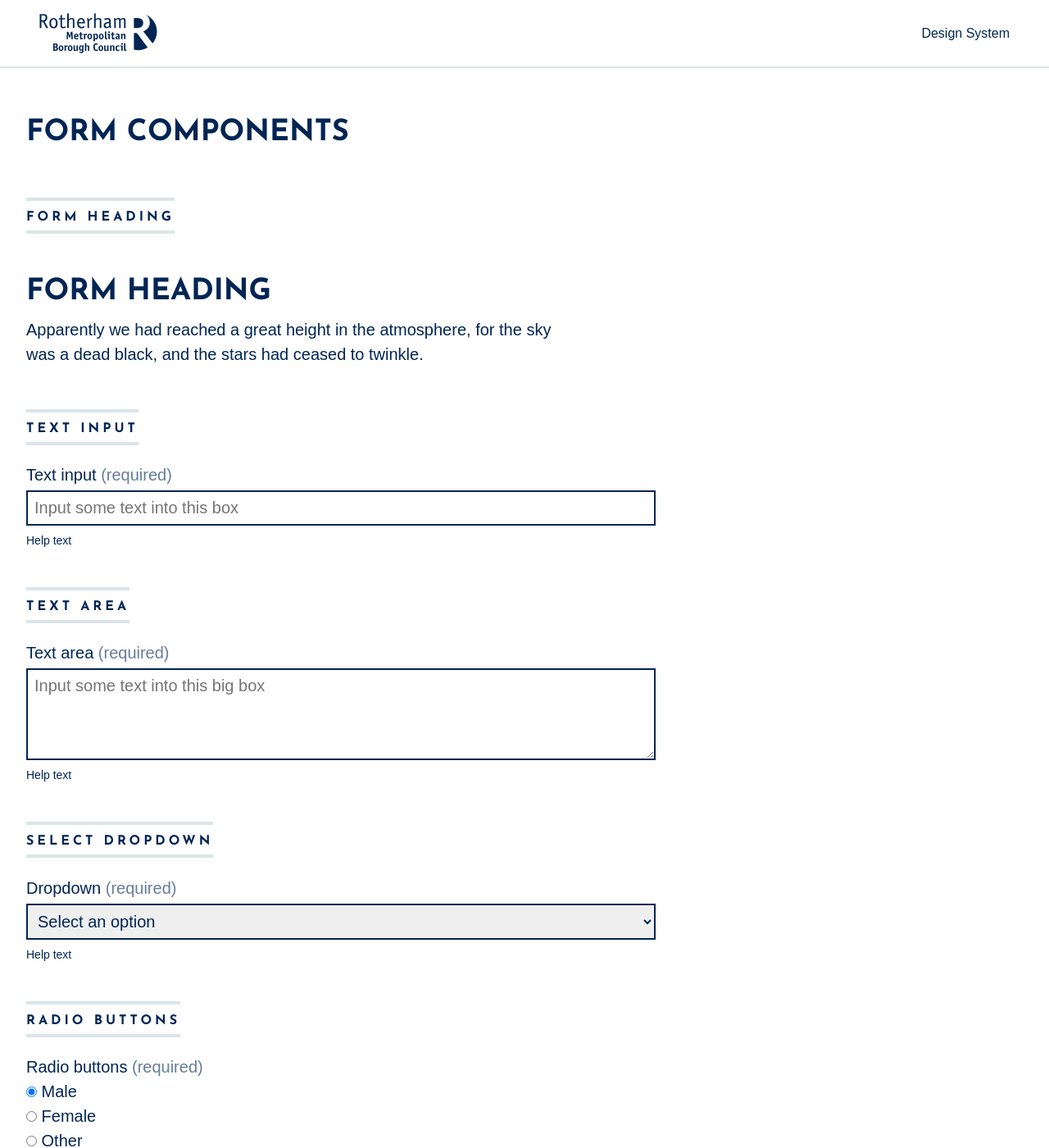
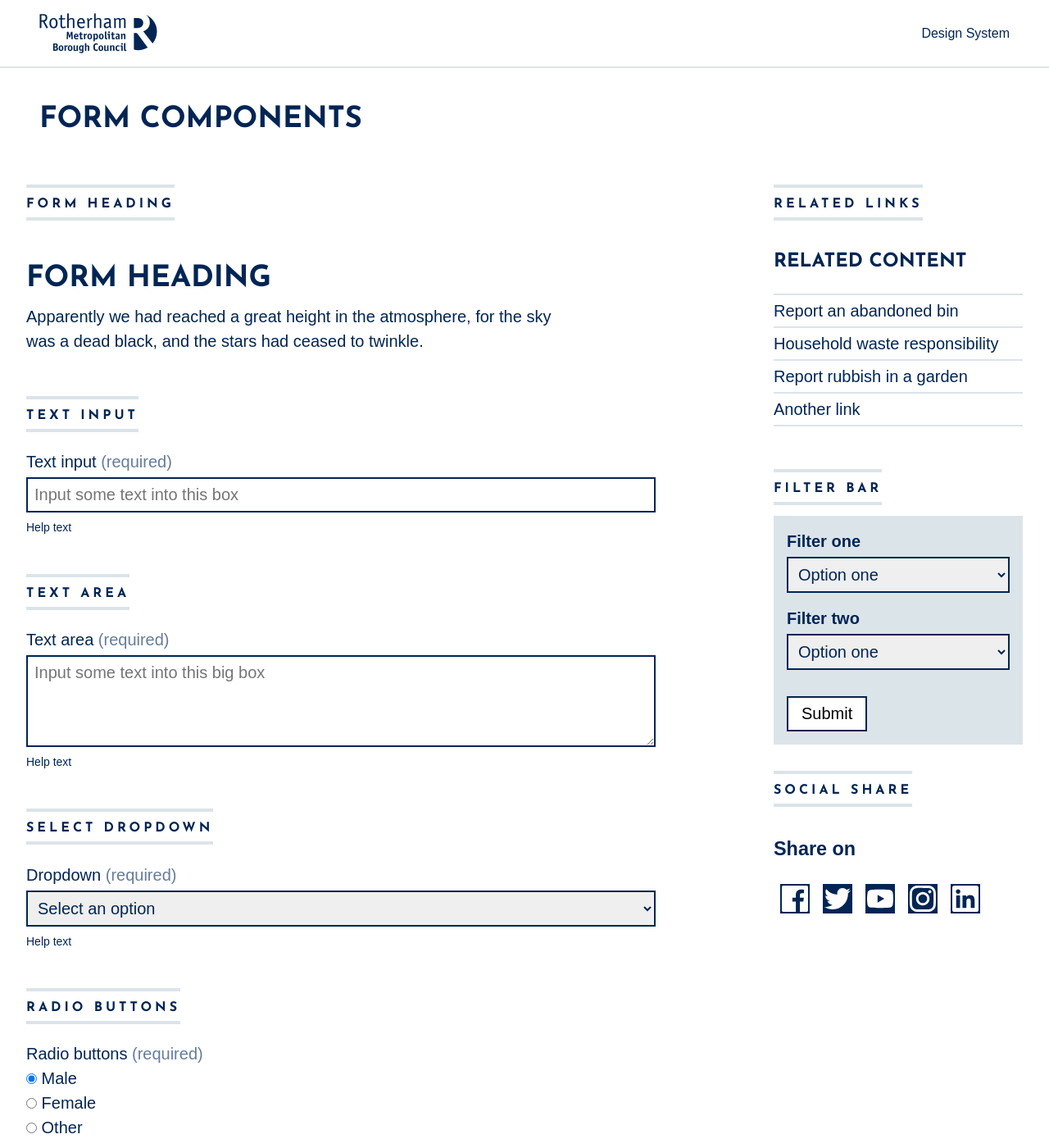
Before and after one commit to rothgov/design-manual, a Jekyll site: the page built from form-components.html, in a window 1280 px wide and 1400 px high. Shown: the whole window at 82% size. Built offline with Jekyll 4.4.1, drawn with Linux system fonts in a browser that asks for light colours; some web fonts are replaced.

Commit message:
Update form-components.html

```diff
--- a/form-components.html
+++ b/form-components.html
@@ -3,9 +3,14 @@
 layout: default
 ---
 
-<section class="pv4">
-  <div class="ph3 ph4-l container center">
+<div class="ph3">
+  <div class="pt3 pb0 ph4-l container center">
     <h1 class="f2 lh-title fw7 measure josefin ttu">Form components</h1>
+  </div>
+</div>
+<div class="ph3 pb3 container center flex flex-column flex-row-l justify-between">
+  <main class="w-75-l">
+    <div class="ph3-l">
       <h2 class="dib pt2 pb1 mt4 bt bb bw2 b--grey-xl f5 josefin ttu tracked-mega">Form heading</h2>
       <h3 class="lh-title josefin ttu f2 mb2">Form heading</h3>
       <p class="measure-wide mt1">Apparently we had reached a great height in the atmosphere, for the sky was a dead black, and the stars had ceased to twinkle.</p>
@@ -58,9 +63,67 @@
         </form>
         <p class="mt2 f6">Help text</p>
       </div>
-    <div class="flex flex-row justify-between mw7">
-      <p class="mr2 b dib pv3 ph4 ba bw1 b--blue">Previous</p>
+      <div class="flex flex-row justify-betweeen">
+        <p><a class="mr2 b dib pv3 ph4 ba bw1 b--blue blue no-underline hover-bg-blue hover-white" href="#">Previous</a></p>
         <p class="mr2 b dib pv3 ph4 ba bw1 b--blue">Save and Continue</p>
       </div>
     </div>
-</section>
+  </main>
+  <aside class="w-25-l ph3-l">
+    <h2 class="dib pt2 pb1 mt4 bt bb bw2 b--grey-xl f5 josefin ttu tracked-mega">Related links</h2>
+    <div>
+      <h3 class="lh-title fw7 josefin ttu">Related content</h3>
+      <ul class="lh-copy list pl0">
+        <li class="pv1 bt bb bw1 b--grey-xl">Report an abandoned bin</li>
+        <li class="pv1 bb bw1 b--grey-xl">Household waste responsibility</li>
+        <li class="pv1 bb bw1 b--grey-xl">Report rubbish in a garden</li>
+        <li class="pv1 bb bw1 b--grey-xl">Another link</li>
+      </ul>
+    </div>
+    <h2 class="dib pt2 pb1 mt4 bt bb bw2 b--grey-xl f5 josefin ttu tracked-mega">Filter bar</h2>
+    <div class="pa3 bg-grey-xl">
+      <label class="dib b" for="filter_one">Filter one</label> <select class="mt1 pa2 ba bw1 b--blue muli w-100 blue" name="filter_one">
+        <option value="select">
+          Option one
+        </option>
+        <option value="select">
+          Option two
+        </option>
+        <option value="select">
+          Option three
+        </option>
+      </select> <label class="dib mt3 b" for="filter_two">Filter two</label> <select class="mt1 pa2 ba bw1 b--blue muli w-100 blue" name="filter_two">
+        <option value="select">
+          Option one
+        </option>
+        <option value="select">
+          Option two
+        </option>
+        <option value="select">
+          Option three
+        </option>
+      </select> <button class="dib mt4 bg-white ba bw1 b--blue ph3 pv2 muli" form="filter_bar" type="submit" value="Submit">Submit</button>
+    </div>
+    <h2 class="dib pt2 pb1 mt4 bt bb bw2 b--grey-xl f5 josefin ttu tracked-mega">Social share</h2>
+    <div>
+      <h3 class="lh-title mb0">Share on</h3>
+      <ul class="mw7 list pl0 flex flex-wrap tc">
+        <li class="flex items-center justify-center list ma2 white bg-blue link no-underline ba bw1 b--blue" style="width:36px; height:36px;">
+          <a class="link hover dim flex" href="http://www.facebook.com/RotherhamCouncil"><img src="https://rothgov.github.io/design/images/icon-facebook-white.svg" style="height: 2rem;"></a>
+        </li>
+        <li class="flex items-center justify-center list ma2 white bg-blue link no-underline ba bw1 b--blue" style="width:36px; height:36px;">
+          <a class="link hover dim flex" href="http://www.twitter.com/RMBCPress"><img src="https://rothgov.github.io/design/images/icon-twitter-white.svg" style="height: 2rem;"></a>
+        </li>
+        <li class="flex items-center justify-center list ma2 white bg-blue link no-underline ba bw1 b--blue" style="width:36px; height:36px;">
+          <a class="link hover dim flex" href="https://www.youtube.com/user/RotherhamMBC"><img src="https://rothgov.github.io/design/images/icon-youtube-white.svg" style="height: 2rem;"></a>
+        </li>
+        <li class="flex items-center justify-center list ma2 white bg-blue link no-underline ba bw1 b--blue" style="width:36px; height:36px;">
+          <a class="link hover dim flex" href="http://www.instagram.com/rotherhamcouncil"><img src="https://rothgov.github.io/design/images/icon-instagram-white.svg" style="height: 2rem;"></a>
+        </li>
+        <li class="flex items-center justify-center list ma2 white bg-blue link no-underline ba bw1 b--blue" style="width:36px; height:36px;">
+          <a class="link hover dim flex" href="http://www.linkedin.com/company/rotherhamcouncil"><img src="https://rothgov.github.io/design/images/icon-linkedin-white.svg" style="height: 2rem;"></a>
+        </li>
+      </ul>
+    </div>
+  </aside>
+</div>
```
Lines whose indentation alone changed are shown as unchanged.
